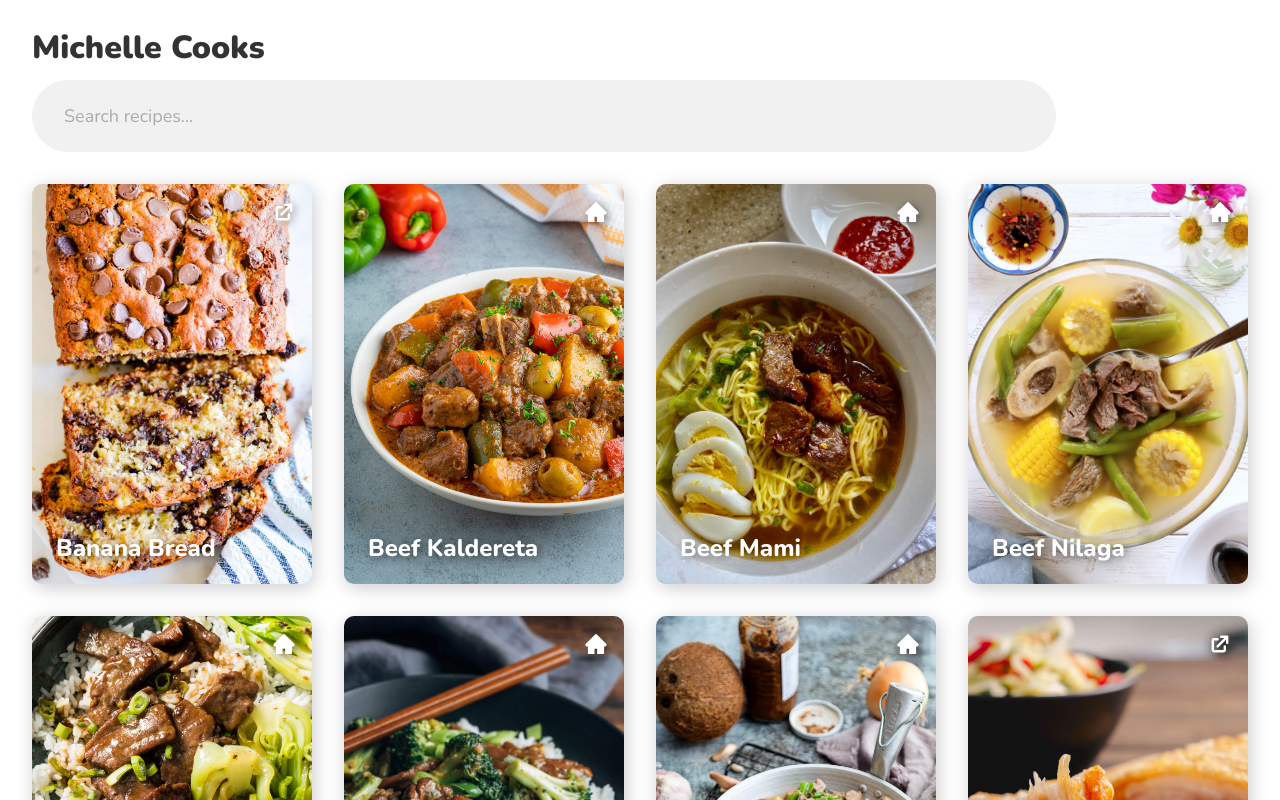
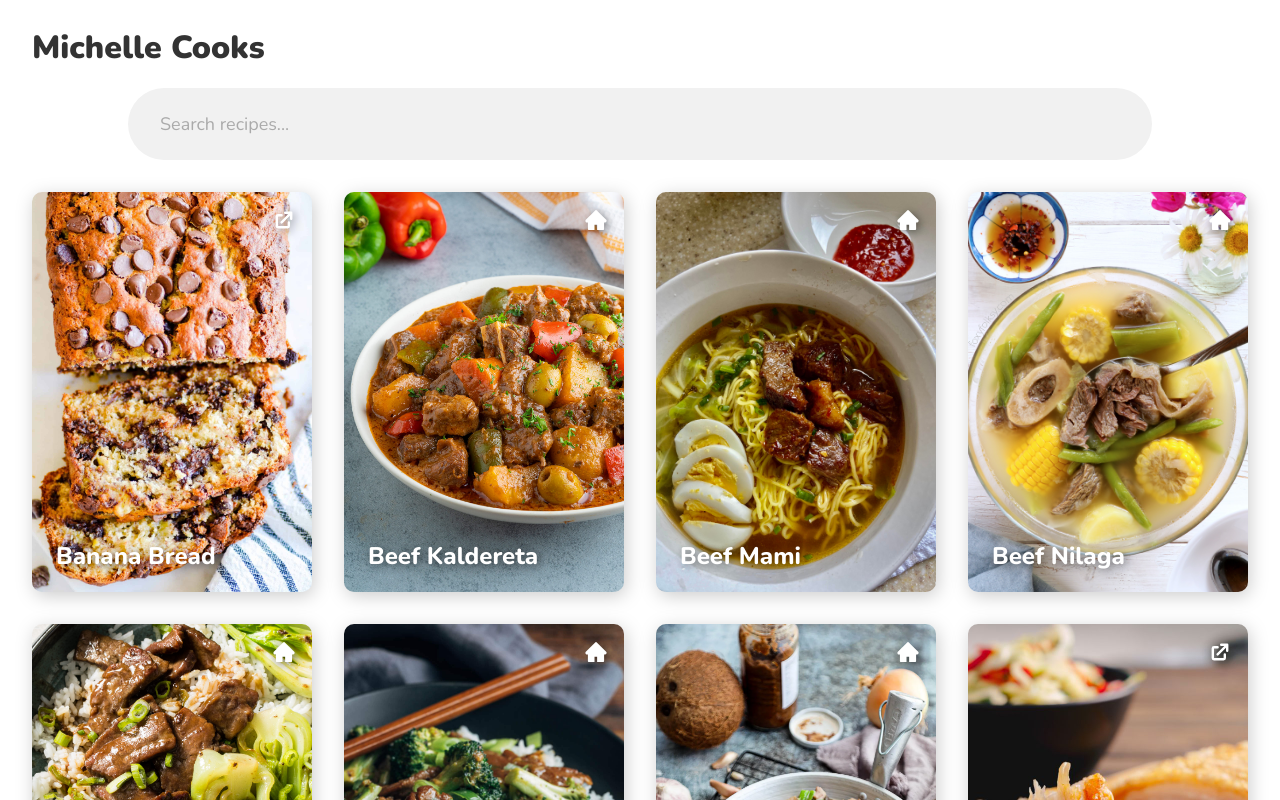
Before and after one commit to michellekaye/cook, a Next.js app: page / in a window 1280 px wide. Shown: the top 800 px of the page. Built offline with nearby package versions, Linux system fonts and the light colour scheme.

Commit message:
Layout fixes

```diff
--- a/components/nav.module.scss
+++ b/components/nav.module.scss
@@ -15,7 +15,7 @@
 
 .NavScroll {
 	background: rgba(255,255,255,1);
-	border-bottom: 1px solid #ddd;
+	border-bottom: 1px solid #f1f1f1;
 	font-size: 1.5rem;
 	padding: 1rem;
 
--- a/components/nav.tsx
+++ b/components/nav.tsx
@@ -9,7 +9,7 @@ const Nav = (props: any) => {
 	});
 
 	const handleScroll = () => {
-		window.pageYOffset > 20 ? !nav && setNav(true) : nav && setNav(false);
+		window.pageYOffset > 0 ? !nav && setNav(true) : nav && setNav(false);
 	}
 
 	return (
--- a/components/search.module.scss
+++ b/components/search.module.scss
@@ -16,18 +16,13 @@
 	&:hover {
 		outline: none;
 	}
-
-	@media (min-width: 650px) {
-		max-width: 1024px;
-		margin: 0 auto;
-	}
 }
 
 .SearchWrapper {
 	margin: 0 1rem;
 
-	@media (min-width: 650px) {
+	@media (min-width: 1024px) {
 		max-width: 1024px;
-		margin: 0 2rem;
+		margin: 0 auto;
 	}
 }
--- a/styles/globals.scss
+++ b/styles/globals.scss
@@ -45,7 +45,7 @@ select {
 }
 
 .nav-placeholder {
-	height: 5rem;
+	height: 5.5rem;
 }
 
 .header {
```
